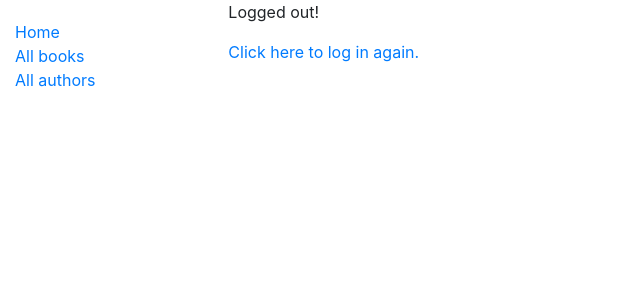
After one commit to dmmceldowney/locallibrary, a Django app: template templates/registration/logged_out.html in a window 1280 px wide. The commit adds this page. Shown: the top 300 px of the page, without its empty margins (0-640 px from the left). Run offline with Django 3.2, Linux system fonts and the light colour scheme; the template is opened without the code that fills it, so the values that code supplies are empty; some libraries are stand-ins or nearby versions.

Commit message:
finished the logout template

```diff
--- a/locallibrary/settings.py
+++ b/locallibrary/settings.py
@@ -119,3 +119,6 @@ USE_TZ = True
 # https://docs.djangoproject.com/en/2.1/howto/static-files/
 
 STATIC_URL = '/static/'
+
+# redirect to home URL after login (default redirects to '/accounts/profile/')
+LOGIN_REDIRECT_URL = '/'
--- /dev/null
+++ b/templates/registration/logged_out.html
@@ -0,0 +1,6 @@
+{% extends 'base_generic.html' %}
+
+{% block content %}
+    <p>Logged out!</p>
+    <a href="{% url 'login' %}">Click here to log in again.</a>
+{% endblock %}
--- a/templates/registration/login.html
+++ b/templates/registration/login.html
@@ -24,7 +24,7 @@
     </tr>
 
     <tr>
-        <td>{{ form.password.label_tag }}</td>
+        <td>{{ form.password.label_tag }}</td>0
         <td>{{ form.password }}</td>
     </tr>
     </table>
```
Also changed, not shown: db.sqlite3.
